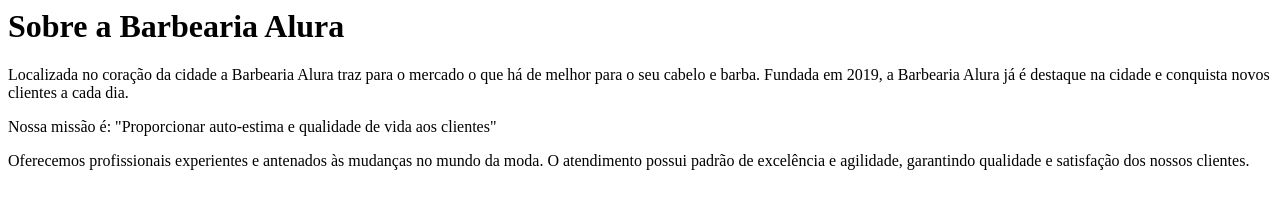
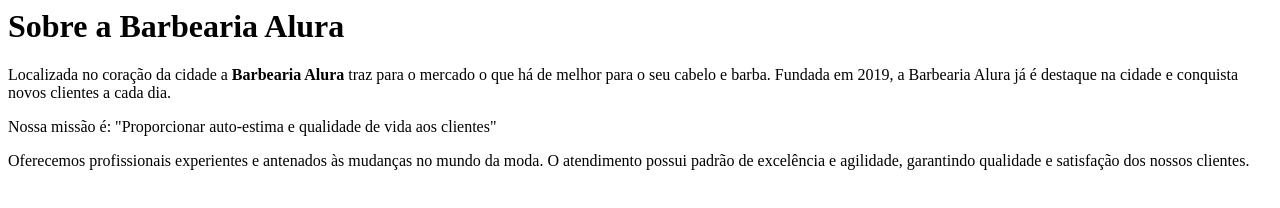
Before and after one commit to larissalima2006/alura, a plain HTML site: page index.html in a window 1280 px wide. Drawn offline with Linux system fonts and the light colour scheme.

Commit message:
Add files via upload

```diff
--- a/index.html
+++ b/index.html
@@ -1,6 +1,6 @@
 <h1>Sobre a Barbearia Alura</h1>
 
-<p>Localizada no coração da cidade a Barbearia Alura traz para o mercado o que há de melhor para o seu cabelo e barba. Fundada em 2019, a Barbearia Alura já é destaque na cidade e conquista novos clientes a cada dia.<p>
+<p>Localizada no coração da cidade a <strong>Barbearia Alura</strong> traz para o mercado o que há de melhor para o seu cabelo e barba. Fundada em 2019, a Barbearia Alura já é destaque na cidade e conquista novos clientes a cada dia.<p>
 
 <p>Nossa missão é: "Proporcionar auto-estima e qualidade de vida aos clientes"</p>
 
```
